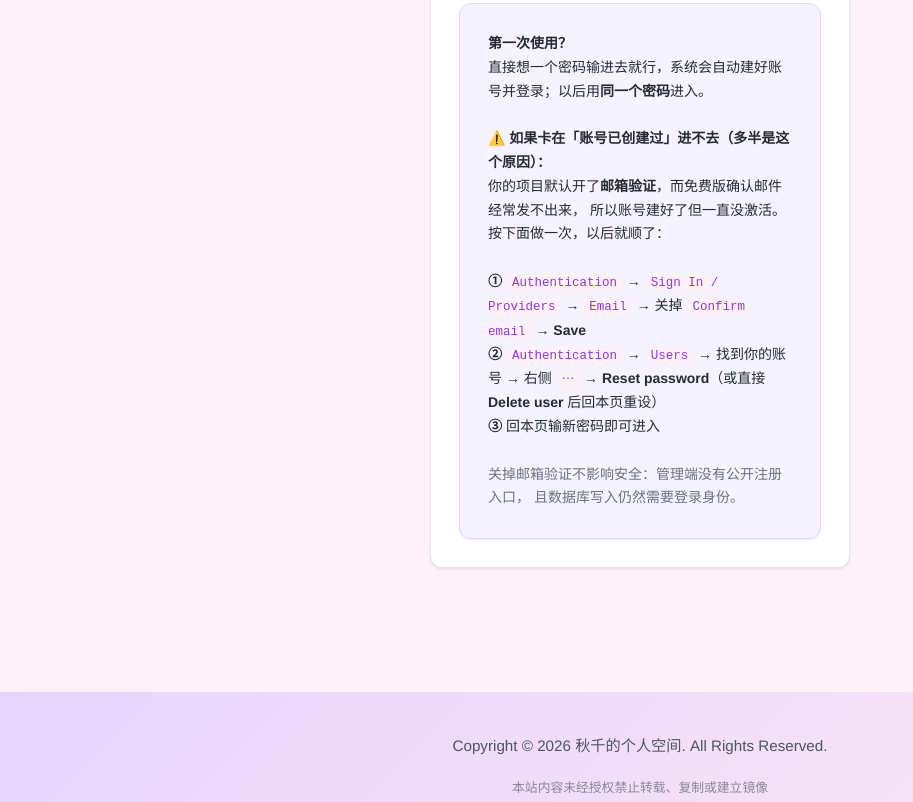
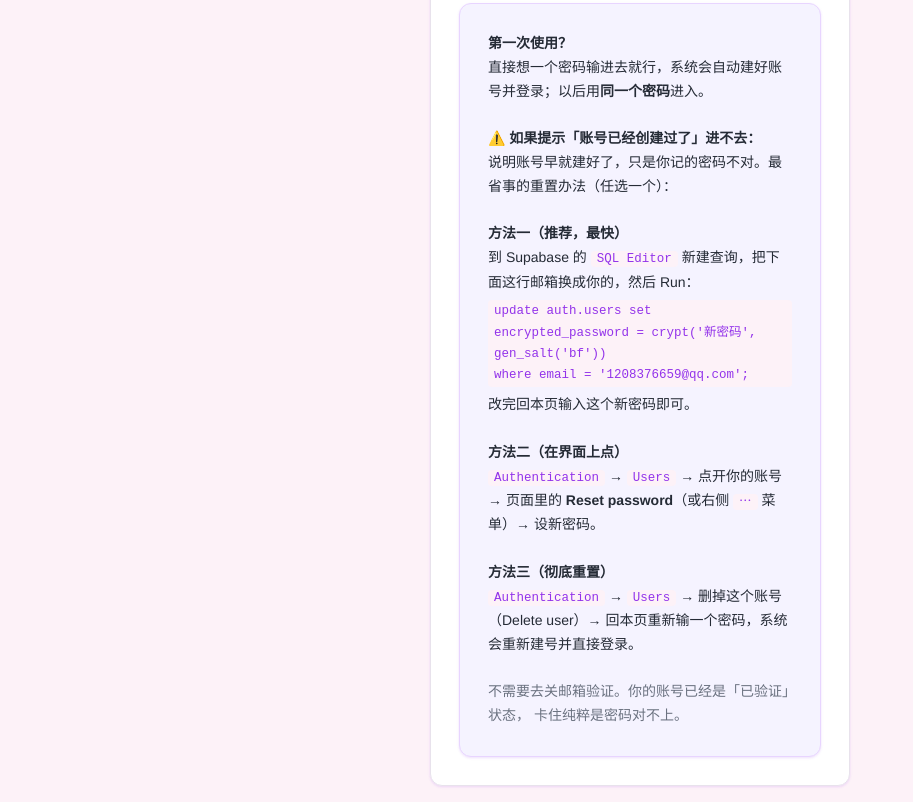
Before and after one commit to dreamgitdeep/personal-website, a website: page admin.html in a window 1280 px wide. Shown: the part 400-1202 px from the top of the page, without its empty margins (0-913 px from the left). Drawn offline with nearby package versions, Linux system fonts and the light colour scheme; a web font is replaced by a local one.

Commit message:
登录指引修正：账号已确认，症结是密码不符；补充一行 SQL 重置密码的最快路径

```diff
--- a/admin.html
+++ b/admin.html
@@ -162,16 +162,21 @@ a{color:var(--primary-deep)}
     <div class="card info" style="margin-top:20px;margin-bottom:0">
       <b>第一次使用？</b><br>
       直接想一个密码输进去就行，系统会自动建好账号并登录；以后用<b>同一个密码</b>进入。<br><br>
-      <b>⚠️ 如果卡在「账号已创建过」进不去（多半是这个原因）：</b><br>
-      你的项目默认开了<b>邮箱验证</b>，而免费版确认邮件经常发不出来，
-      所以账号建好了但一直没激活。按下面做一次，以后就顺了：<br><br>
-      <b>① </b> <code>Authentication</code> → <code>Sign In / Providers</code> →
-      <code>Email</code> → 关掉 <code>Confirm email</code> → <b>Save</b><br>
-      <b>② </b> <code>Authentication</code> → <code>Users</code> → 找到你的账号 →
-      右侧 <code>⋯</code> → <b>Reset password</b>（或直接 <b>Delete user</b> 后回本页重设）<br>
-      <b>③ </b> 回本页输新密码即可进入<br><br>
-      <span style="color:var(--muted)">关掉邮箱验证不影响安全：管理端没有公开注册入口，
-      且数据库写入仍然需要登录身份。</span>
+      <b>⚠️ 如果提示「账号已经创建过了」进不去：</b><br>
+      说明账号早就建好了，只是你记的密码不对。最省事的重置办法（任选一个）：<br><br>
+      <b>方法一（推荐，最快）</b><br>
+      到 Supabase 的 <code>SQL Editor</code> 新建查询，把下面这行邮箱换成你的，然后 Run：<br>
+      <code style="display:block;margin:6px 0;white-space:pre-wrap">update auth.users set encrypted_password = crypt('新密码', gen_salt('bf'))
+where email = '1208376659@qq.com';</code>
+      改完回本页输入这个新密码即可。<br><br>
+      <b>方法二（在界面上点）</b><br>
+      <code>Authentication</code> → <code>Users</code> → 点开你的账号 →
+      页面里的 <b>Reset password</b>（或右侧 <code>⋯</code> 菜单）→ 设新密码。<br><br>
+      <b>方法三（彻底重置）</b><br>
+      <code>Authentication</code> → <code>Users</code> → 删掉这个账号（Delete user）→
+      回本页重新输一个密码，系统会重新建号并直接登录。<br><br>
+      <span style="color:var(--muted)">不需要去关邮箱验证。你的账号已经是「已验证」状态，
+      卡住纯粹是密码对不上。</span>
     </div>
   </div>
 </div>
@@ -380,7 +385,7 @@ function doSignIn(pwd, allowSignup) {
         btnBack();
         var m = r.error ? (r.error.message || '') : '';
         if (/invalid/i.test(m)) {
-            msg('密码不对。如果不记得了，点下面的「忘记密码」发重置邮件。', false);
+            msg('密码不对。按下面「方法一」用一行 SQL 改密码最快，或用「忘记密码」发重置邮件。', false);
         } else if (/not confirmed|confirm/i.test(m)) {
             msg('账号还没通过邮箱验证：去 Supabase → Authentication → Sign In / Providers → Email，关掉 Confirm email，再回来重试。', false);
         } else {
@@ -403,8 +408,8 @@ function doSignUp(pwd) {
 
         btnBack();
         var m = s.error.message || '';
-        if (/already|registered|exists/i.test(m)) {
-            msg('这个账号已经创建过了。如果你不记得当时设的密码，点下面的「忘记密码」发重置邮件。', false);
+        if (/already|registered|exists|user.*exist/i.test(m)) {
+            msg('这个账号已经建好了，只是密码对不上。看下面「方法一」，用一行 SQL 直接改密码最快。', false);
         } else if (/rate limit|over_email/i.test(m)) {
             msg('邮件发送过于频繁被限流（免费版限制）。稍等一会儿，或直接去 Supabase 后台按下面说明操作。', false);
         } else if (/not allowed|signup.*disabled/i.test(m)) {
```
